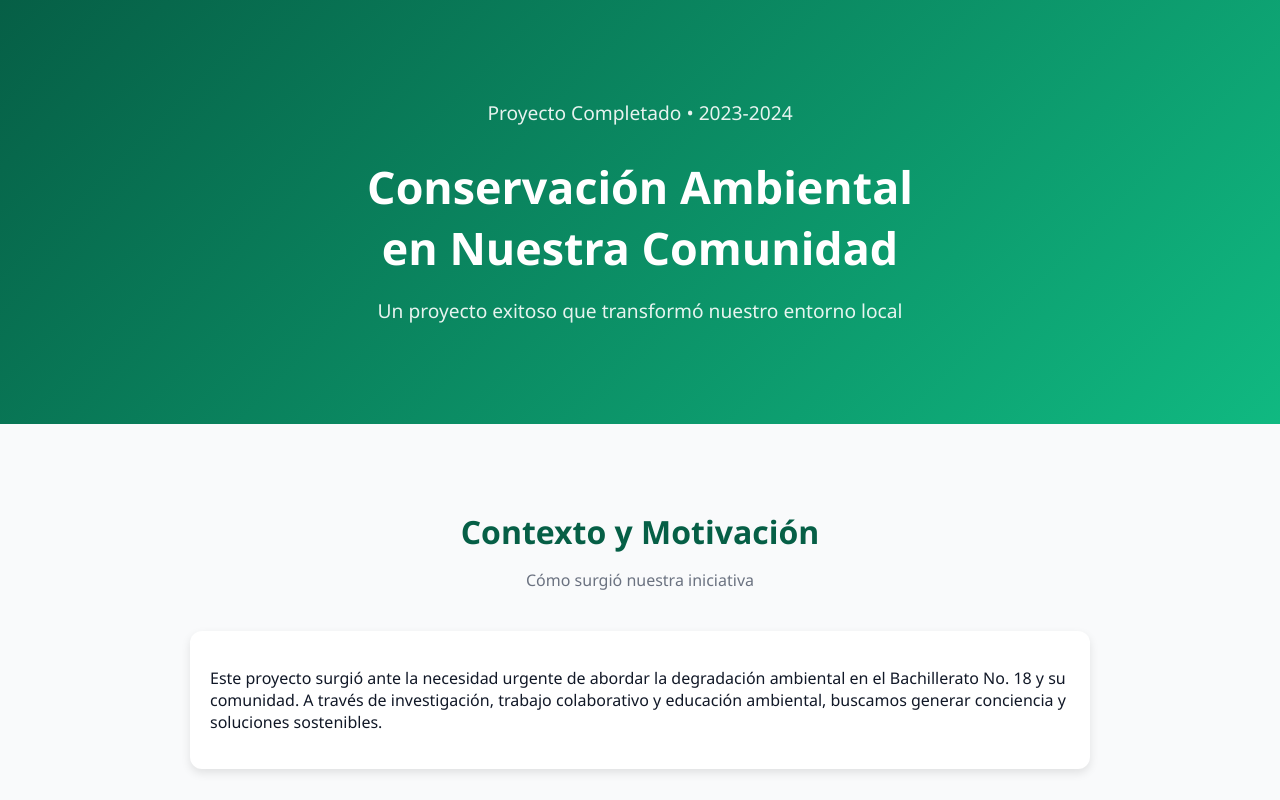
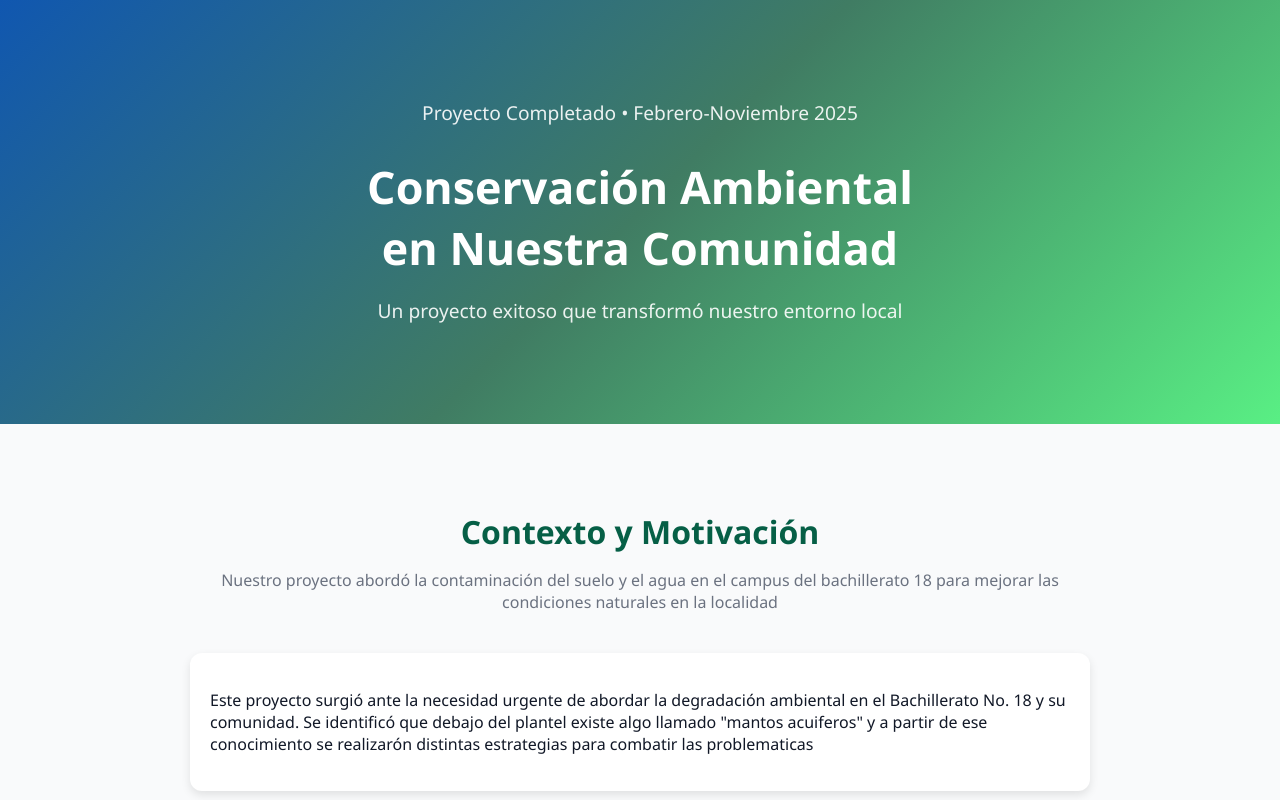
Before and after one commit to Chilakil2/Trabajando-en-nuestro-entorno, a plain HTML site: page index.html in a window 1280 px wide. Shown: the top 800 px of the page. Drawn offline with Linux system fonts and the light colour scheme.

Commit message:
Update index.html

```diff
--- a/index.html
+++ b/index.html
@@ -14,7 +14,7 @@
     }
     header {
       text-align: center;
-      background: linear-gradient(135deg, #065f46, #10b981);
+      background: linear-gradient(135deg, #1057b0, #407c63, #59ef84);
       color: white;
       padding: 80px 20px;
     }
@@ -67,16 +67,16 @@
 </head>
 <body>
   <header>
-    <p>Proyecto Completado • 2023-2024</p>
+    <p>Proyecto Completado • Febrero-Noviembre 2025</p>
     <h1>Conservación Ambiental<br>en Nuestra Comunidad</h1>
     <p>Un proyecto exitoso que transformó nuestro entorno local</p>
   </header>
 
   <section>
     <h2>Contexto y Motivación</h2>
-    <p class="subtitle">Cómo surgió nuestra iniciativa</p>
+    <p class="subtitle">Nuestro proyecto abordó la contaminación del suelo y el agua en el campus del bachillerato 18 para mejorar las condiciones naturales en la localidad </p>
     <div class="card">
-      <p>Este proyecto surgió ante la necesidad urgente de abordar la degradación ambiental en el Bachillerato No. 18 y su comunidad. A través de investigación, trabajo colaborativo y educación ambiental, buscamos generar conciencia y soluciones sostenibles.</p>
+      <p>Este proyecto surgió ante la necesidad urgente de abordar la degradación ambiental en el Bachillerato No. 18 y su comunidad. Se identificó que debajo del plantel existe algo llamado "mantos acuiferos" y a partir de ese conocimiento se realizarón distintas estrategias para combatir las problematicas</p>
     </div>
   </section>
 
```
